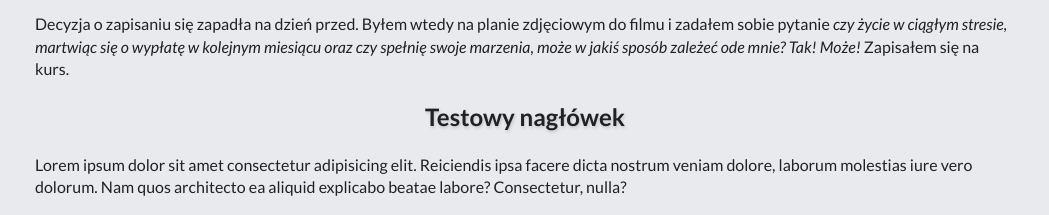
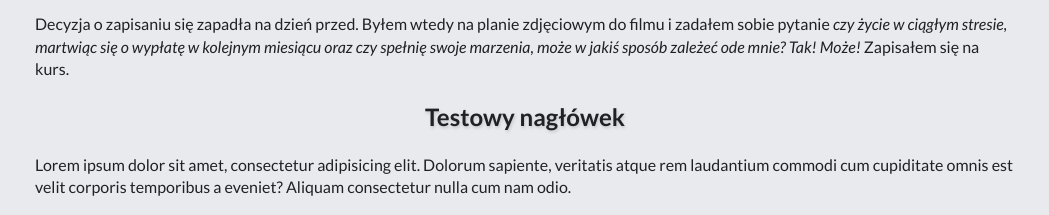
Before and after one commit to Rudolfini/homepage, a plain HTML site: page index.html in a window 1280 px wide. Shown: the part 724-939 px from the top of the page, without its empty margins (115-1164 px from the left). Drawn offline with nearby package versions, Linux system fonts and the light colour scheme.

Commit message:
changed text in a test section

```diff
--- a/index.html
+++ b/index.html
@@ -71,7 +71,7 @@
             <section class="section" id="nowy-akapit">
                 <h2 class="section__header">Testowy nagłówek</h2>
                 <p class="section__paragraph">
-                    Lorem ipsum dolor sit amet consectetur adipisicing elit. Reiciendis ipsa facere dicta nostrum veniam dolore, laborum molestias iure vero dolorum. Nam quos architecto ea aliquid explicabo beatae labore? Consectetur, nulla?
+                    Lorem ipsum dolor sit amet, consectetur adipisicing elit. Dolorum sapiente, veritatis atque rem laudantium commodi cum cupiditate omnis est velit corporis temporibus a eveniet? Aliquam consectetur nulla cum nam odio.
                 </p>
             </section>
             <section class="section" id="o-mnie">
```
